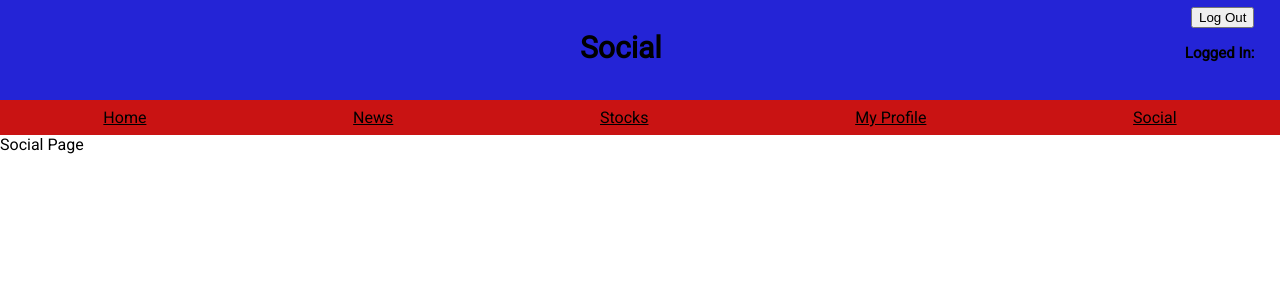
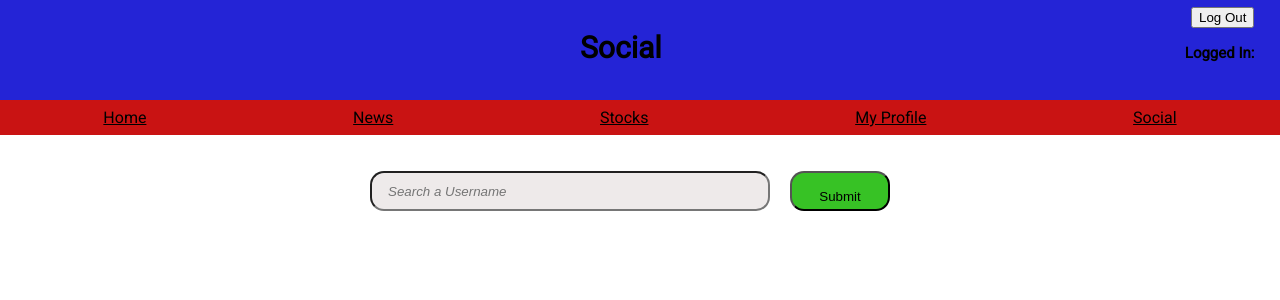
Before and after one commit to dls197/StockApp, a React (Create React App) app in the folder marketview/: page /social in a window 1280 px wide. Shown: the top 300 px of the page. Built offline with nearby package versions, Linux system fonts and the light colour scheme; no server answers.

Commit message:
started work on social

```diff
--- a/marketview/src/App.js
+++ b/marketview/src/App.js
@@ -126,6 +126,11 @@ function App() {
                                   setPassword = {setPassword}
                                   setShowWelcomeModal = {setShowWelcomeModal}
                                   setLoginStatus = {setLoginStatus}
+                                  xValues = {xValues}
+                                  yValues = {yValues}
+                                  showStockModal = {showStockModal}
+                                  setShowStockModal = {setShowStockModal}
+                                  fetchStock = {fetchStock}
                                 />}
           />
         </Switch>
--- a/marketview/src/components/Social.js
+++ b/marketview/src/components/Social.js
@@ -1,9 +1,25 @@
-import React from 'react'
+import React, { useState } from 'react'
 import Header from './Header'
 import Navbar from './Navbar'
+import '../css/Social.css'
 
 
-function Social({ username, setUsername, setPassword, setShowWelcomeModal, setLoginStatus }) {
+
+function Social({ username, setUsername, setPassword,
+                setShowWelcomeModal, setLoginStatus, xValues,
+                yValues, showStockModal, setShowStockModal,
+                fetchStock }) {
+
+    const [searchedUsername, setSearchedUsername] = useState("")
+    const [showOtherUserModal, setShowOtherUserModal] = useState(false)
+    const [searchStatus, setSearchStatus] = useState("")
+
+    function handleSubmit(event) {
+        event.preventDefault()
+
+
+    }
+
     return (
         <div>
             <Header
@@ -15,8 +31,21 @@ function Social({ username, setUsername, setPassword, setShowWelcomeModal, setLo
             setLoginStatus = {setLoginStatus}
             />
             <Navbar />
-
-            <h1>Social Page</h1>
+            <div className = {"searchContainer"}>
+                    <form onSubmit = {handleSubmit}>
+                        <div className = {"inputBox"}>
+                        <input
+                            type = "text"
+                            value = {searchedUsername}
+                            placeholder = "Search a Username"
+                            onChange = {(event) => {
+                                setSearchedUsername(event.target.value)
+                            }}
+                        />
+                        <input type = "submit" className = {"submitButton"}/>
+                        </div>
+                    </form>
+            </div>
         </div>
     )
 }
--- a/marketview/src/components/Stocks.js
+++ b/marketview/src/components/Stocks.js
@@ -19,7 +19,6 @@ function Stocks({ username, setUsername, setPassword,
         fetchStock(searchTerm)
         setShowStockModal(true)
     }
-
 
     return (
         <div>
```
Also changed, not shown: marketview/src/css/Social.css (added).
